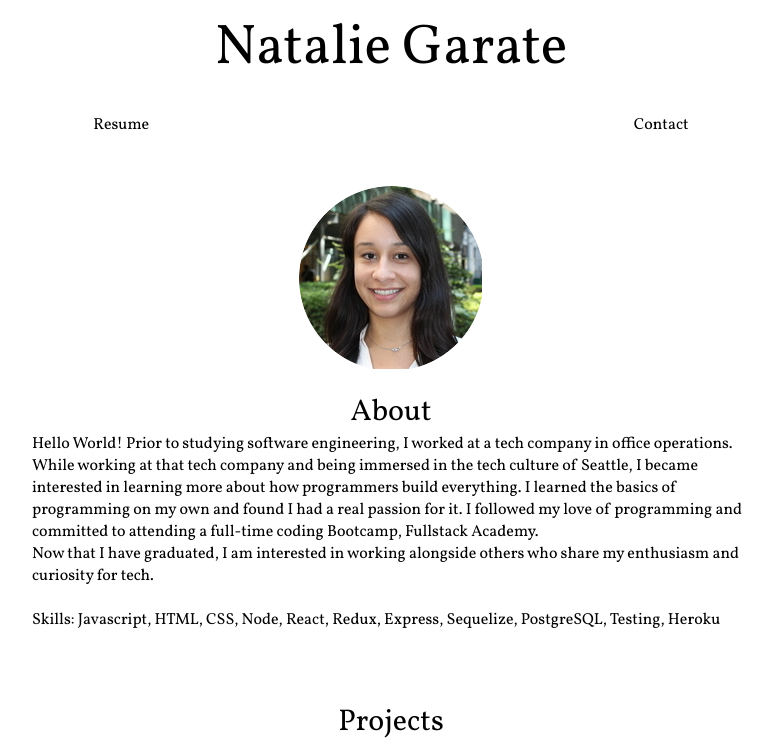
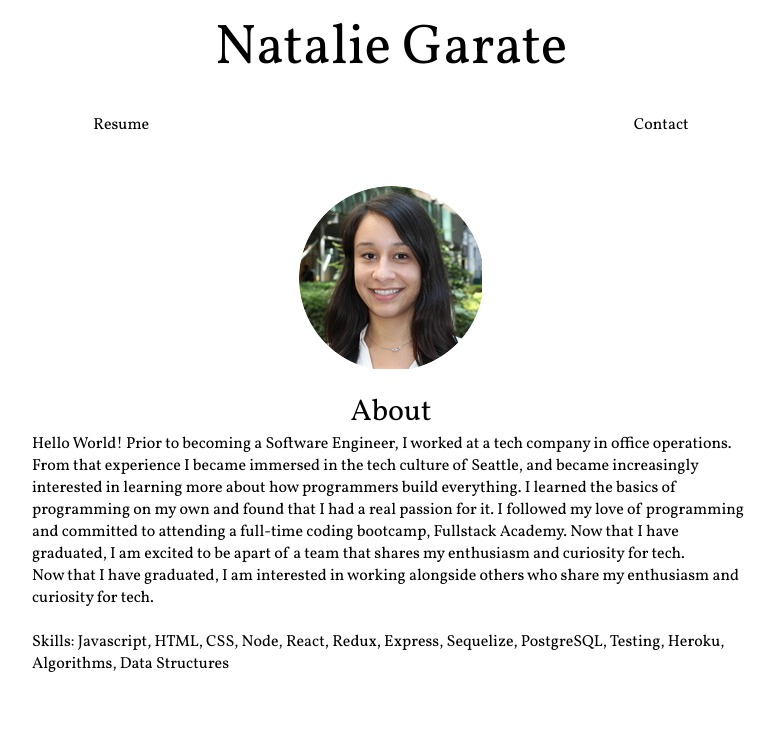
Before and after one commit to nataliegarate/personal-website, a React (Create React App) app: page / in a window 1280 px wide. Shown: the top 747 px of the page, without its empty margins (249-1024 px from the left). Built offline with nearby package versions, Linux system fonts and the light colour scheme; grey boxes are pictures that could not be loaded.

Commit message:
updated about me per Yasmin suggestions

```diff
--- a/src/About.js
+++ b/src/About.js
@@ -10,11 +10,8 @@ function App() {
         <div id='about-paragraph-header'>
           About
         </div>
-        <div id='about-paragraph'> Hello World!
-        Prior to studying software engineering, I worked at a tech company in office operations.
-While working at that tech company and being immersed in the tech culture of Seattle, I became interested in learning more about how programmers build everything.
-I learned the basics of programming on my own and found I had a real passion for it.
-I followed my love of programming and committed to attending a full-time coding Bootcamp, Fullstack Academy.
+        <div id='about-paragraph'> Hello World! Prior to becoming a Software Engineer, I worked at a tech company in office operations. From that experience I became immersed in the tech culture of Seattle, and became increasingly interested in learning more about how programmers build everything. I learned the basics of programming on my own and found that I had a real passion for it. I followed my love of programming and committed to attending a full-time coding bootcamp, Fullstack Academy.
+Now that I have graduated, I am excited to be apart of a team that shares my enthusiasm and curiosity for tech.
 
 <br/>
 Now that I have graduated, I am interested in working alongside others who share my enthusiasm and curiosity for tech.
@@ -22,7 +19,7 @@ Now that I have graduated, I am interested in working alongside others who share
         <br />
           <br />
           <div id='skills'>
-            Skills: Javascript, HTML, CSS, Node, React, Redux, Express, Sequelize, PostgreSQL, Testing, Heroku
+            Skills: Javascript, HTML, CSS, Node, React, Redux, Express, Sequelize, PostgreSQL, Testing, Heroku, Algorithms, Data Structures
           </div>
         </div>
       </div>
```
